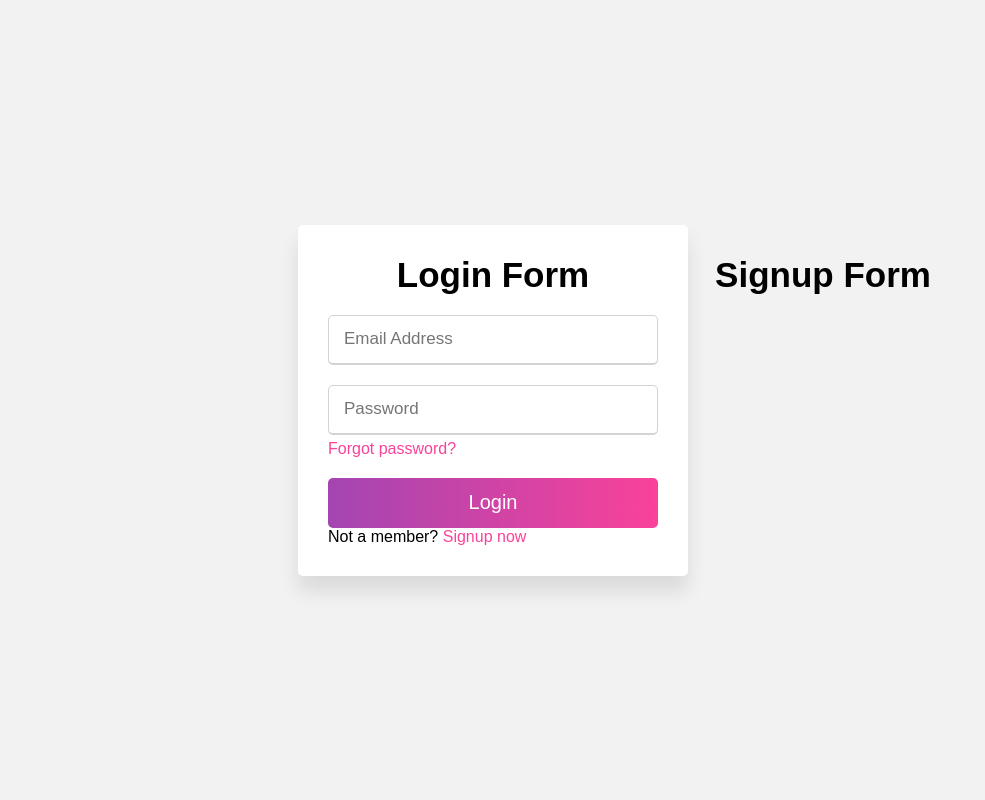
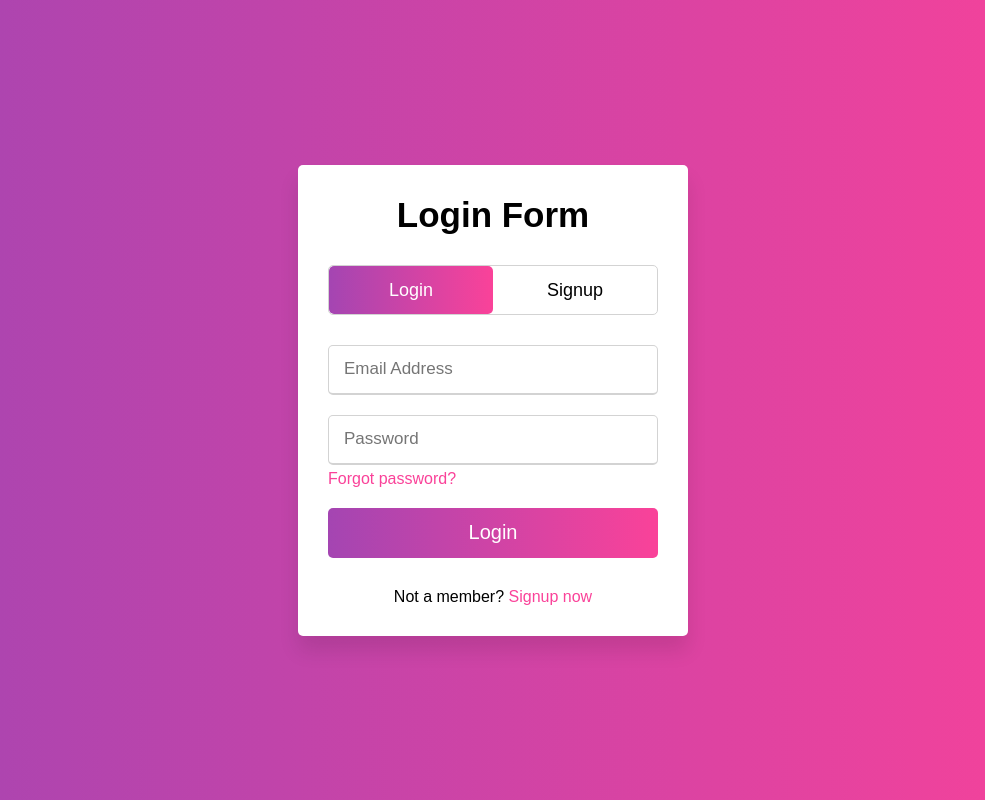
Before and after one commit to thinhhalam/Login-Signup-Form, a plain HTML site: page index.html in a window 1280 px wide. Shown: the whole page, without its empty margins (147-1132 px from the left). Drawn offline with Linux system fonts and the light colour scheme.

Commit message:
login singup form

```diff
--- a/index.html
+++ b/index.html
@@ -14,6 +14,13 @@
                 <div class="title signup">Signup Form</div>
             </div>
             <div class="form-container">
+                <div class="slide-controls">
+                    <input type="radio" name="slider" id="login" checked>
+                    <input type="radio" name="slider" id="signup">
+                    <label for="login" class="slide login">Login</label>
+                    <label for="signup" class="slide signup">Signup</label>
+                    <div class="slide-tab"></div>
+                </div>
                 <div class="form-inner">
                     <form action="#" class="login">
                         <div class="field">
@@ -28,8 +35,43 @@
                         </div>
                         <div class="signup-link">Not a member? <a href="#">Signup now</a></div>
                     </form>
+                    <form action="#" class="signup">
+                        <div class="field">
+                            <input type="text" placeholder="Email Address" required>
+                        </div>
+                        <div class="field">
+                            <input type="password" placeholder="Password" required>
+                        </div>
+                        <div class="field">
+                            <input type="password" placeholder="Confirm password" required>
+                        </div>
+                        <div class="field">
+                            <input type="submit" value="Signup">
+                        </div>
+                    </form>
                 </div>
             </div>
         </div>
+        <script>
+            const loginForm = document.querySelector("form.login");
+            const signupForm = document.querySelector("form.signup");
+            const loginBtn = document.querySelector("label.login");
+            const signupBtn = document.querySelector("label.signup");
+            const signupLink = document.querySelector(".signup-link a");
+            const loginText = document.querySelector(".title-text .login");
+            const signupText = document.querySelector(".title-text .signup");
+            signupBtn.onclick = (() => {
+                    loginForm.style.marginLeft = "-50%";
+                    loginText.style.marginLeft = "-50%";
+                });
+            loginBtn.onclick = (() => {
+                    loginForm.style.marginLeft = "0%";
+                    loginText.style.marginLeft = "0%";
+                });
+            signupLink.onclick = (() => {
+                    signupBtn.click();
+                    return false;
+                });
+        </script>
     </body>
 </html>
--- a/style.css
+++ b/style.css
@@ -8,10 +8,13 @@
 html, body {
     display: grid;
     height: 100%;
+    width: 100%;
     place-items: center;
-    background: #f2f2f2;
+    /* background: #f2f2f2; */
+    background: -webkit-linear-gradient(left, #a445b2, #fa4299);
 }
 .wrapper {
+    overflow: hidden;
     max-width: 390px;
     background: #fff;
     padding: 30px;
@@ -29,14 +32,78 @@ html, body {
     font-size: 35px;
     font-weight: 600;
     text-align: center;
+    transition: all 0.6s cubic-bezier(0.68, -0.55, 0.265, 1.55);
 }
 
 .wrapper .form-container {
     width: 100%;
+    overflow: hidden;
+}
+
+.form-container .slide-controls {
+    position: relative;
+    display: flex;
+    height: 50px;
+    width: 100%;
+    overflow: hidden;
+    border-radius: 5px;
+    margin: 30px 0 10px 0;
+    justify-content: space-between;
+    border: 1px solid lightgrey;
+}
+
+.slide-controls .slide {
+    height: 100%;
+    width: 100%;
+    z-index: 1;
+    color: #fff;
+    font-size: 18px;
+    font-weight: 500;
+    text-align: center;
+    line-height: 48px;
+    cursor: pointer;
+    transition: all 0.6s ease;
+}
+
+.slide-controls .signup {
+    color: #000;
+}
+
+.slide-controls .slide-tab {
+    position: absolute;
+    height: 100%;
+    width: 50%;
+    left: 0;
+    z-index: 0;
+    border-radius: 5px;
+    background: -webkit-linear-gradient(left, #a445b2, #fa4299);
+    transition: all 0.6s cubic-bezier(0.68, -0.55, 0.265, 1.55);
+}
+
+input[type="radio"] {
+    display: none;
+}
+
+#signup:checked~.slide-tab {
+    left: 50%;
+}
+
+#signup:checked~.signup {
+    color: #fff;
+}
+
+#signup:checked~.login {
+    color: #000;
+}
+
+.form-container .form-inner {
+    display: flex;
+    width: 200%;
 }
 
 .form-container .form-inner form {
-
+    width: 50%;
+    transition: all 0.6s cubic-bezier(0.68, -0.55, 0.265, 1.55);
 }
 
 .form-inner form .field {
@@ -54,6 +121,11 @@ html, body {
     border-radius: 5px;
     border: 1px solid lightgrey;
     border-bottom-width: 2px;
+    transition: all 0.4s ease;
+}
+
+.form-inner form .field input:focus {
+    border-color: #fc83bb;
 }
 
 .form-inner form .pass-link {
@@ -64,6 +136,11 @@ html, body {
 .form-inner form .signup-link a {
     color: #fa4299;
     text-decoration: none;
+}
+
+.form-inner form .signup-link {
+    text-align: center;
+    margin-top: 30px;
 }
 
 .form-inner form .pass-link a:hover,
@@ -77,5 +154,6 @@ form .field input[type="submit"] {
     font-weight: 500;
     padding-left: 0px;
     border: none;
+    cursor: pointer;
     background: -webkit-linear-gradient(left, #a445b2, #fa4299);
 }
```
